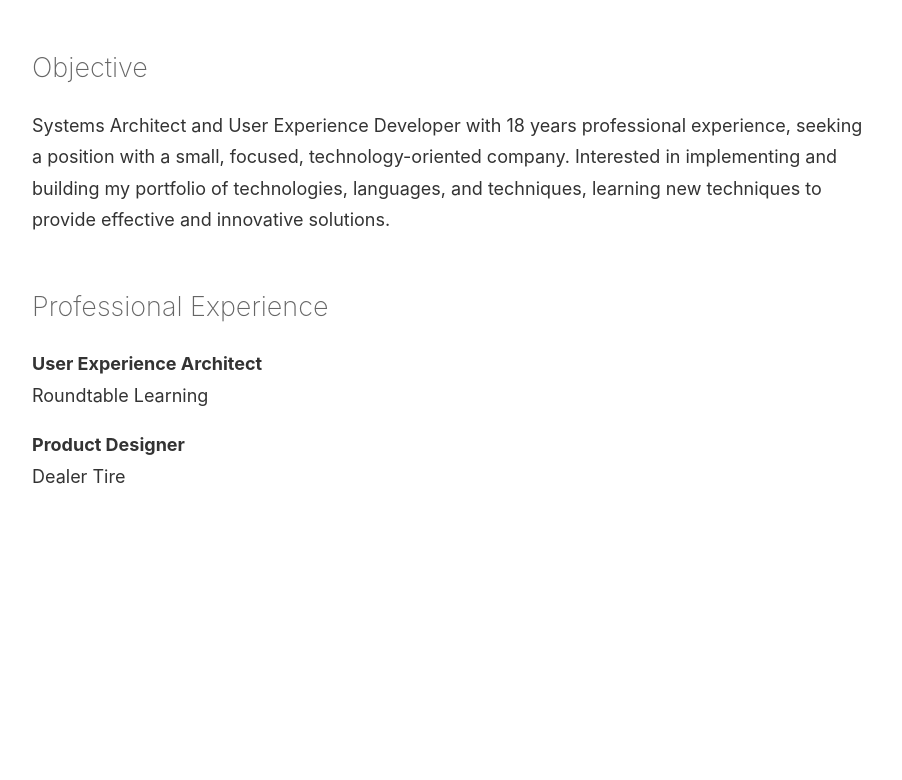
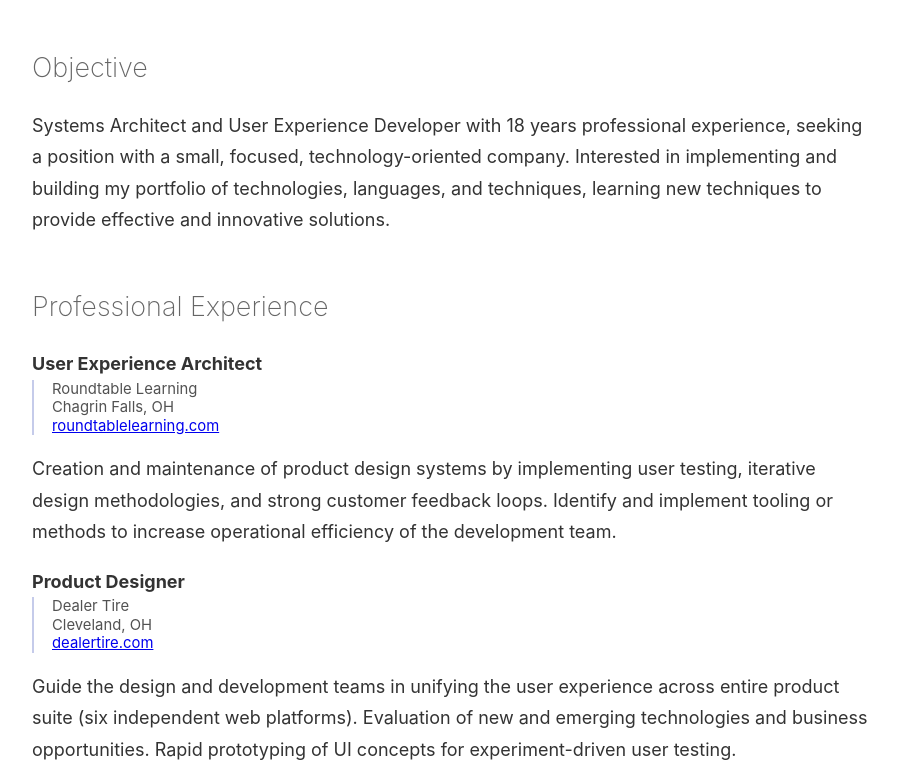
Before and after one commit to alampros/resume, a Gatsby site: page / in a window 1280 px wide. Shown: the part 155-935 px from the top of the page, without its empty margins (188-1090 px from the left). Before the commit the page ends 800 px from the top, so only its background shows below. Built offline with nearby package versions, Linux system fonts and the light colour scheme; Gatsby itself is replaced by a stand-in of ours.

Commit message:
Add job descriptions

```diff
--- a/src/components/Job.module.css
+++ /dev/null
@@ -1,4 +0,0 @@
-.root {
-  margin-top: 1rem;
-  margin-bottom: 1rem;
-}
--- a/src/components/Job.tsx
+++ /dev/null
@@ -1,21 +0,0 @@
-import * as React from 'react'
-import { IJobDescriptor } from 'data/jobs/Job'
-const styles = require('./Job.module.css')
-
-interface Props extends IJobDescriptor {
-}
-
-export default class Job extends React.Component<Props> {
-  render() {
-    const {
-      title,
-      company,
-    } = this.props
-    return (
-      <div className={styles.root}>
-        <div><strong>{title}</strong></div>
-        <div>{company.name}</div>
-      </div>
-    )
-  }
-}
--- /dev/null
+++ b/src/components/Job/Company.module.css
@@ -0,0 +1,2 @@
+.root {
+}
--- /dev/null
+++ b/src/components/Job/Company.tsx
@@ -0,0 +1,32 @@
+import React from 'react'
+import cx from 'classnames'
+import { ICompany } from 'data/companies/Company'
+const styles = require('./Company.module.css')
+
+interface Props extends ICompany {
+}
+
+export default class Company extends React.Component<Props & React.HTMLProps<HTMLDivElement>> {
+  render() {
+    const {
+      name,
+      address,
+      website,
+      className,
+      ...passedProps
+    } = this.props
+    return (
+      <div className={cx(className, styles.root)} {...passedProps}>
+        <div>{name}</div>
+        <address>
+          {address.city}, {address.state}
+        </address>
+        {website && (
+          <div>
+            <a href={website.toString()}>{website.hostname.replace(/^www\./, '')}</a>
+          </div>
+        )}
+      </div>
+    )
+  }
+}
--- /dev/null
+++ b/src/components/Job/Job.module.css
@@ -0,0 +1,12 @@
+.root {
+  margin-top: 1rem;
+  margin-bottom: 1rem;
+}
+
+.company {
+  padding-left: 1rem;
+  color: var(--color-muted, #333);
+  font-size: 0.825em;
+  line-height: 1.25;
+  border-left: 2px solid var(--color-border-gray, #999);
+}
--- /dev/null
+++ b/src/components/Job/Job.tsx
@@ -0,0 +1,28 @@
+import * as React from 'react'
+import Company from './Company'
+import { IJobDescriptor } from 'data/jobs/Job'
+const styles = require('./Job.module.css')
+
+interface Props extends IJobDescriptor {
+}
+
+export default class Job extends React.Component<Props> {
+  render() {
+    const {
+      title,
+      company,
+      description,
+    } = this.props
+    return (
+      <section className={styles.root}>
+        <header>
+          <div><strong>{title}</strong></div>
+          <Company {...company} className={styles.company} />
+        </header>
+        {description && description.html && (
+          <div dangerouslySetInnerHTML={{ __html: description.html }} />
+        )}
+      </section>
+    )
+  }
+}
--- /dev/null
+++ b/src/components/Job/index.ts
@@ -0,0 +1 @@
+export { default } from './Job'
--- /dev/null
+++ b/src/data/jobs/desc/dealertire_01.md
@@ -0,0 +1 @@
+Guide the design and development teams in unifying the user experience across entire product suite (six independent web platforms). Evaluation of new and emerging technologies and business opportunities. Rapid prototyping of UI concepts for experiment-driven user testing.
--- /dev/null
+++ b/src/data/jobs/desc/dealertire_02.md
@@ -0,0 +1 @@
+Design and manage all customer-facing user interfaces. Design reports for enterprise business analysis. Develop prototypes for cross-platform mobile applications. Evaluation and procurement of new and emerging technologies (hardware and software). IT liaison to marketing department.
--- /dev/null
+++ b/src/data/jobs/desc/dealertire_03.md
@@ -0,0 +1 @@
+Explore, design, and develop prototypes for identifying opportunities to improve dealership operational effectiveness. Assist in construction of new iteration of the core business-to-business web platform.
--- a/src/data/jobs/desc/roundtable_01.md
+++ b/src/data/jobs/desc/roundtable_01.md
@@ -1 +1,4 @@
-This is a *job* description.
+Creation and maintenance of product design systems by implementing user
+testing, iterative design methodologies, and strong customer feedback loops.
+Identify and implement tooling or methods to increase operational efficiency
+of the development team.
--- /dev/null
+++ b/src/data/jobs/desc/va_01.md
@@ -0,0 +1,3 @@
+Handling daily changes to over 30 project webspaces, developing an in-house
+Document Management System, delegating application coding across a team of
+developers.
--- a/src/data/jobs/index.ts
+++ b/src/data/jobs/index.ts
@@ -19,6 +19,24 @@ const jobs: IJobConstructorParam[] = [
       end: new Date('2018-05-11T22:00:00.000Z'),
     },
   },
+  {
+    title: 'Technology Architect – User Experience',
+    companyId: 'dealertire',
+    descriptionId: 'dealertire_02',
+    date: {
+      start: new Date('2012-02-01T12:00:00.000Z'),
+      end: new Date('2017-08-01T22:00:00.000Z'),
+    },
+  },
+  {
+    title: 'Web Designer, R&D Developer, Technology Evaluator',
+    companyId: 'dealertire',
+    descriptionId: 'dealertire_03',
+    date: {
+      start: new Date('2007-11-01T12:00:00.000Z'),
+      end: new Date('2012-02-01T22:00:00.000Z'),
+    },
+  },
 ]
 
 export function getJobsWithDescriptions(
--- a/src/styles/main.css
+++ b/src/styles/main.css
@@ -1,6 +1,8 @@
 :root {
   --color-text: #333;
   --color-headings: #666;
+  --color-border-gray: #c5cbea;
+  --color-muted: #525252;
 }
 
 html {
@@ -35,3 +37,7 @@ a[href^="mailto:"] {
   color: inherit;
   text-decoration: none;
 }
+
+address {
+  font-style: inherit;
+}
```
